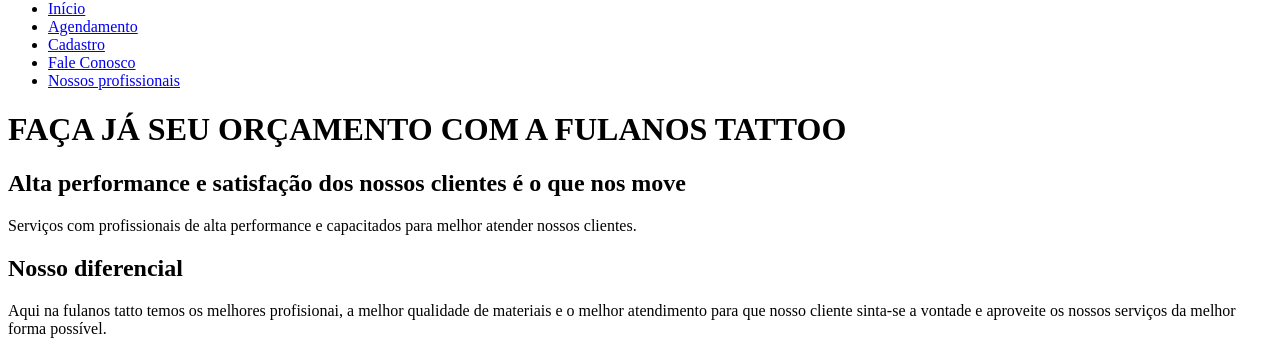
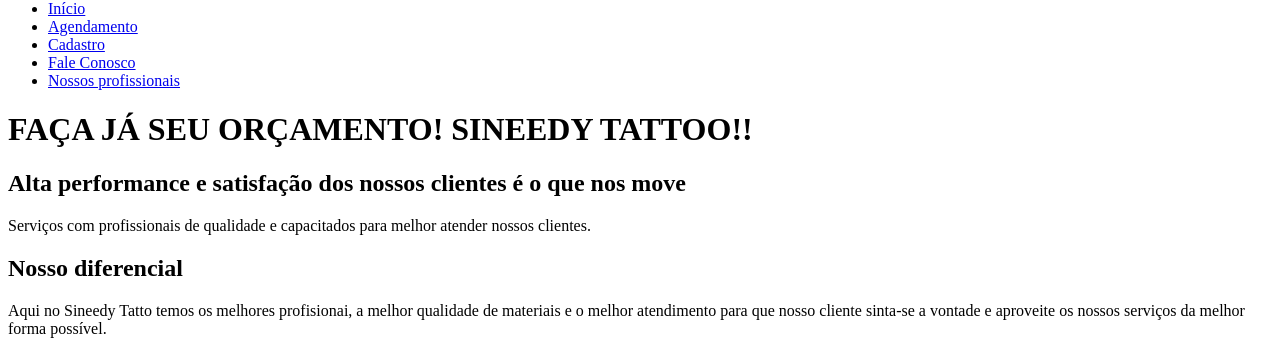
Before and after one commit to EduardoZabeuVeiga/projeto_integrador_t14g2, a plain HTML site: page index.html in a window 1280 px wide. Shown: the part 228-579 px from the top of the page. Drawn offline with Linux system fonts and the light colour scheme.

Commit message:
Realinhamento de pastas, correção do nome do estudio

```diff
--- a/index.html
+++ b/index.html
@@ -23,20 +23,20 @@
     <main>
 
         <div>
-            <h1>FAÇA JÁ SEU ORÇAMENTO COM A FULANOS TATTOO</h1>
+            <h1>FAÇA JÁ SEU ORÇAMENTO! SINEEDY TATTOO!!</h1>
         </div>
 
         <section>
             <h2>Alta performance e satisfação dos nossos clientes é o que nos move</h2>
             <p>
-                Serviços com profissionais de alta performance e capacitados para melhor atender nossos clientes.
+                Serviços com profissionais de qualidade e capacitados para melhor atender nossos clientes.
             </p>
         </section>
 
         <div>
             <h2>Nosso diferencial</h2>
             <p>
-                Aqui na fulanos tatto temos os melhores profisionai, a melhor qualidade de materiais e o melhor atendimento para
+                Aqui no Sineedy Tatto temos os melhores profisionai, a melhor qualidade de materiais e o melhor atendimento para
                 que nosso cliente sinta-se a vontade e aproveite os nossos serviços da melhor forma possível.
             </p>
             <img src="./img/logo_proz.png"/>
```
Also changed, not shown: Docs/Layout html/header_e_footer_para_copia/header_e_footer.html (renamed from Layout html/header_e_footer_para_copia/header_e_footer.html), Docs/Layout_paginas_projeto/Layout agendamento-02.png (renamed from Layout_paginas_projeto/Layout agendamento-02.png), Docs/Layout_paginas_projeto/Layout_cadastro-03.png (renamed from Layout_paginas_projeto/Layout_cadastro-03.png), Docs/Layout_paginas_projeto/Layout_d_profissional-04.png (renamed from Layout_paginas_projeto/Layout_d_profissional-04.png), Docs/Layout_paginas_projeto/Layout_fale_conosco-05.png (renamed from Layout_paginas_projeto/Layout_fale_conosco-05.png), Docs/Layout_paginas_projeto/aLayout página inicial-01.png (renamed from Layout_paginas_projeto/aLayout página inicial-01.png), Docs/SP1 Sobre_nos/Cairo_Matheus_Ramos_de_Lima.txt (renamed from Sobre_nos/Cairo_Matheus_Ramos_de_Lima.txt), Docs/SP1 Sobre_nos/Eric_Narciso_Pimentel_dos_Santos.txt (renamed from Sobre_nos/Eric_Narciso_Pimentel_dos_Santos.txt), Docs/SP1 Sobre_nos/sobre_nos.txt (renamed from Sobre_nos/sobre_nos.txt), Docs/agenda.txt (renamed from agenda.txt), 7 other files.
